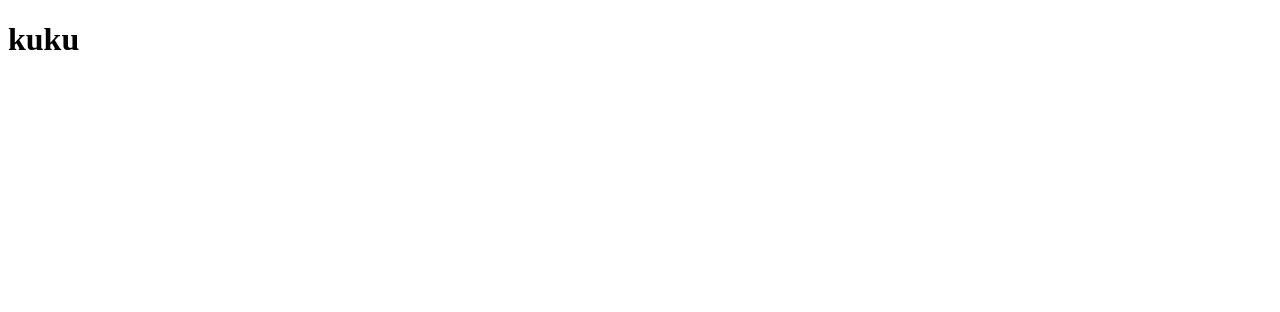
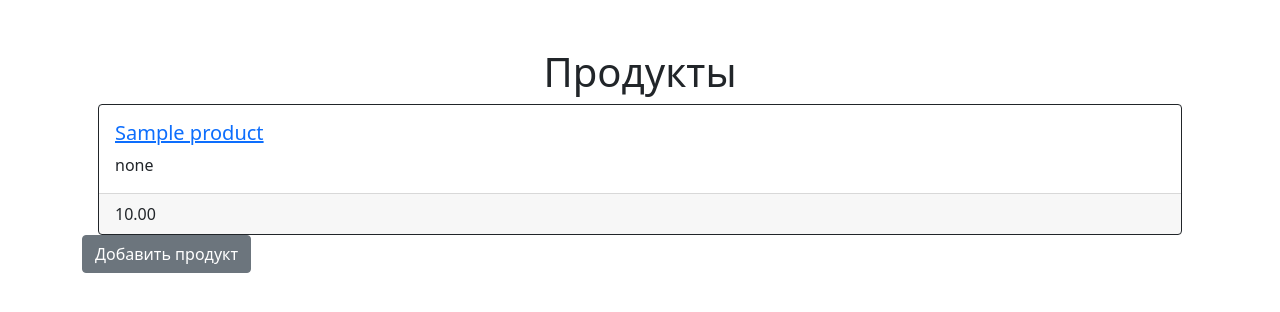
Before and after one commit to stanislavdogai/homework_48, a Django app: page / in a window 1280 px wide. Before the commit the part shown is almost empty. Shown: the top 312 px of the page. Run offline with Django 4.2, Linux system fonts and the light colour scheme; tables that the repository leaves empty hold one stand-in row (values such as "Sample post").

Commit message:
Создана главная страница и детальный просмотр каждого продукта

```diff
--- a/source/webapp/templates/base.html
+++ b/source/webapp/templates/base.html
@@ -5,6 +5,7 @@
     <meta name="viewport"
           content="width=device-width, user-scalable=no, initial-scale=1.0, maximum-scale=1.0, minimum-scale=1.0">
     <meta http-equiv="X-UA-Compatible" content="ie=edge">
+    <link href="https://cdn.jsdelivr.net/npm/bootstrap@5.0.2/dist/css/bootstrap.min.css" rel="stylesheet" integrity="sha384-EVSTQN3/azprG1Anm3QDgpJLIm9Nao0Yz1ztcQTwFspd3yD65VohhpuuCOmLASjC" crossorigin="anonymous">
     <title>Document</title>
 </head>
 <body>
--- a/source/webapp/templates/index.html
+++ b/source/webapp/templates/index.html
@@ -1,4 +1,25 @@
 {% extends 'base.html' %}
 {% block content %}
-<h1>kuku</h1>
+<div class="container">
+    <h1 class="text-center mt-5">Продукты</h1>
+</div>
+<div class="container">
+    <div class="card-group">
+    {% for product in products %}
+        <div class="card ms-3 me-3 border border-dark">
+            <div class="card-body">
+                <a href="{% url 'product_view' product.pk %}" class=""><h5 class="card-title">{{ product.name }}</h5></a>
+                <p class="card-text">{{ product.category }}</p>
+            </div>
+            <div class="card-footer">
+                <p class="card-text">{{ product.price }}</p>
+            </div>
+
+        </div>
+    {% endfor %}
+    </div>
+</div>
+<div class="container">
+    <a href="" class="btn btn-secondary">Добавить продукт</a>
+</div>
 {% endblock %}
--- a/source/webapp/urls.py
+++ b/source/webapp/urls.py
@@ -1,7 +1,8 @@
 from django.urls import path
 
-from webapp.views import home_page
+from webapp.views import home_page, product_view
 
 urlpatterns = [
-    path('', home_page, name='home_page')
+    path('', home_page, name='home_page'),
+    path('product/<int:pk>/', product_view, name='product_view')
 ]
--- a/source/webapp/views.py
+++ b/source/webapp/views.py
@@ -1,5 +1,11 @@
-from django.shortcuts import render
-
+from django.shortcuts import render, get_object_or_404
+from webapp.models import Product
 # Create your views here.
 def home_page(request):
-    return render(request, 'index.html')
+    products = Product.objects.order_by('name')
+    return render(request, 'index.html', {'products' : products})
+
+def product_view(request, pk):
+    product = get_object_or_404(Product, pk=pk)
+    context = {'product' : product}
+    return render(request, 'product_view.html', context)
```
Also changed, not shown: source/webapp/templates/product_view.html (added, +20 -0 lines).
